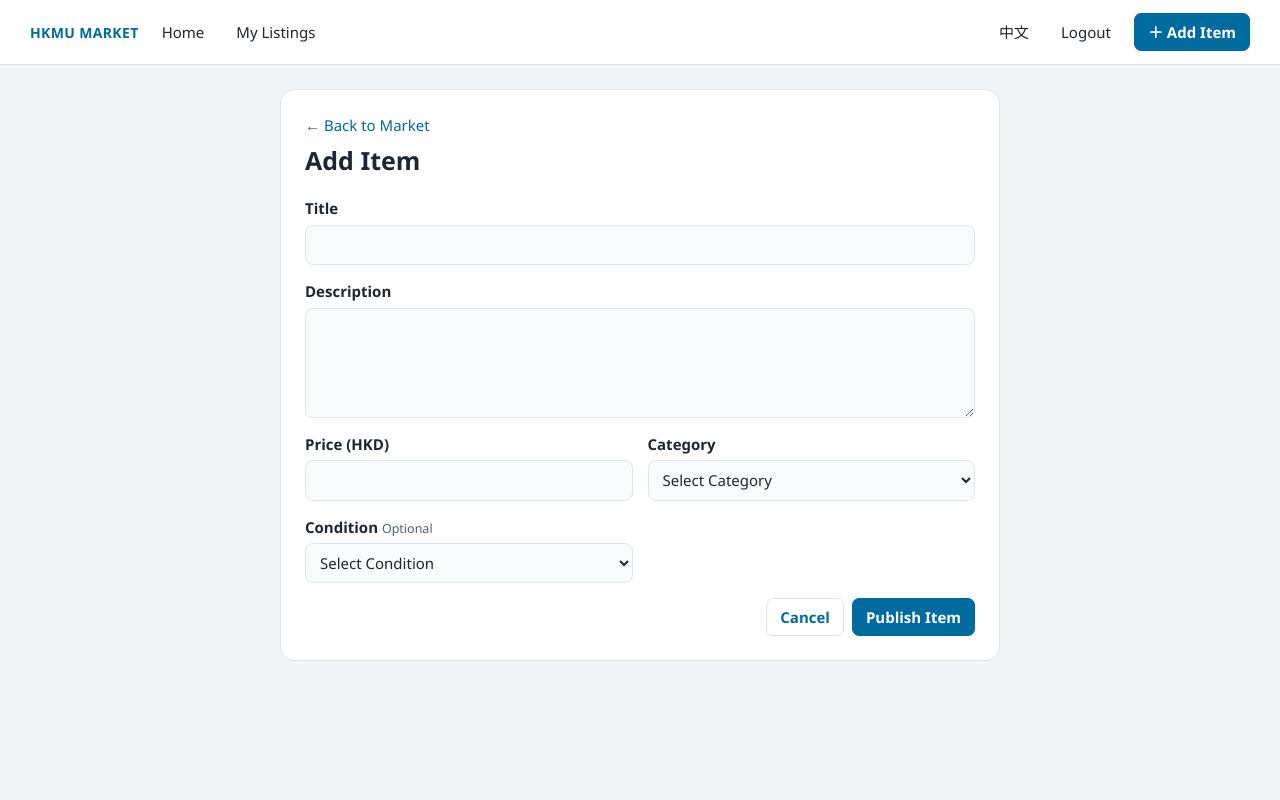
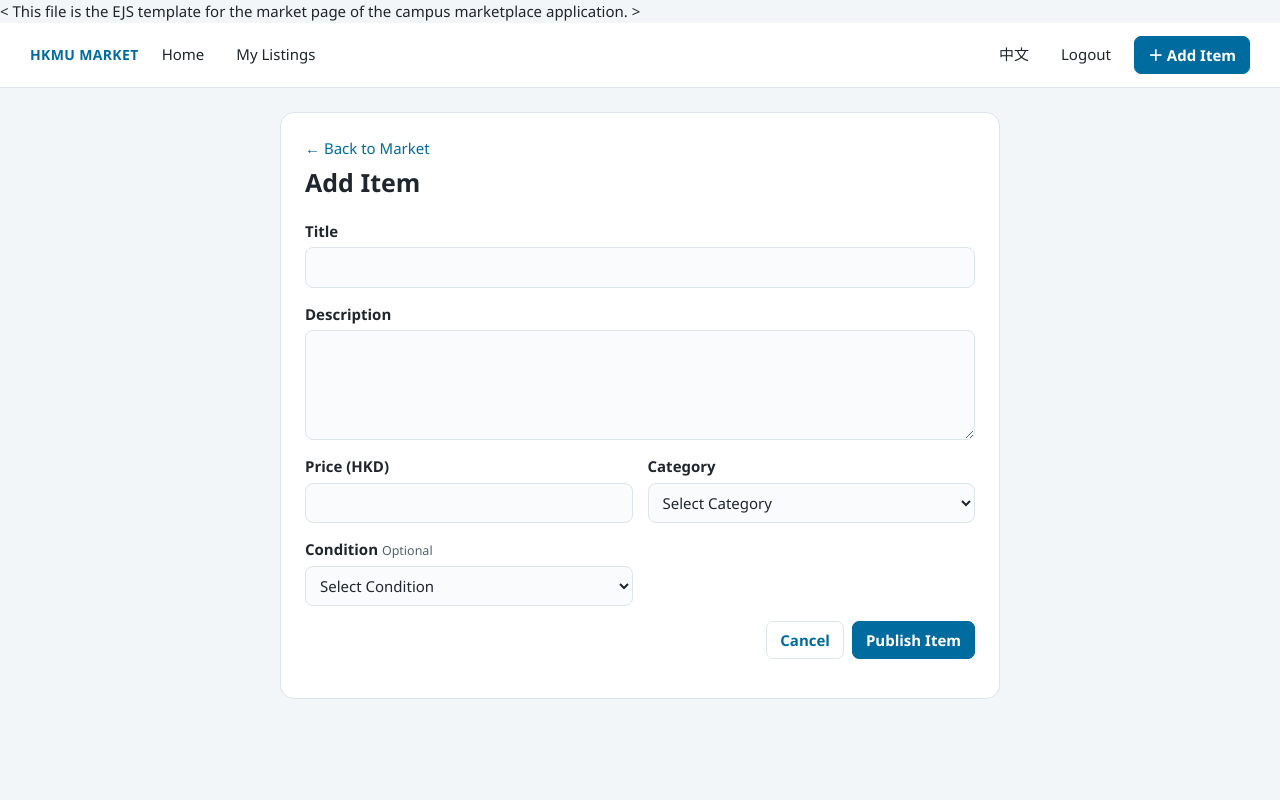
Before and after one commit to Duan514/comp3810sef_group12, a Node server app: page /add in a window 1280 px wide. Run offline with Node 20, Linux system fonts and the light colour scheme; a user stored in the database is signed in; some libraries are stand-ins or nearby versions.

Commit message:
Update market.ejs

```diff
--- a/views/market.ejs
+++ b/views/market.ejs
@@ -1,4 +1,4 @@
-<!-- This file is the EJS template for the market page of the campus marketplace application. -->
+< This file is the EJS template for the market page of the campus marketplace application. >
 
 <%
   const { items, username, filters, view, editId, notice, isAdmin } = marketData;
```
